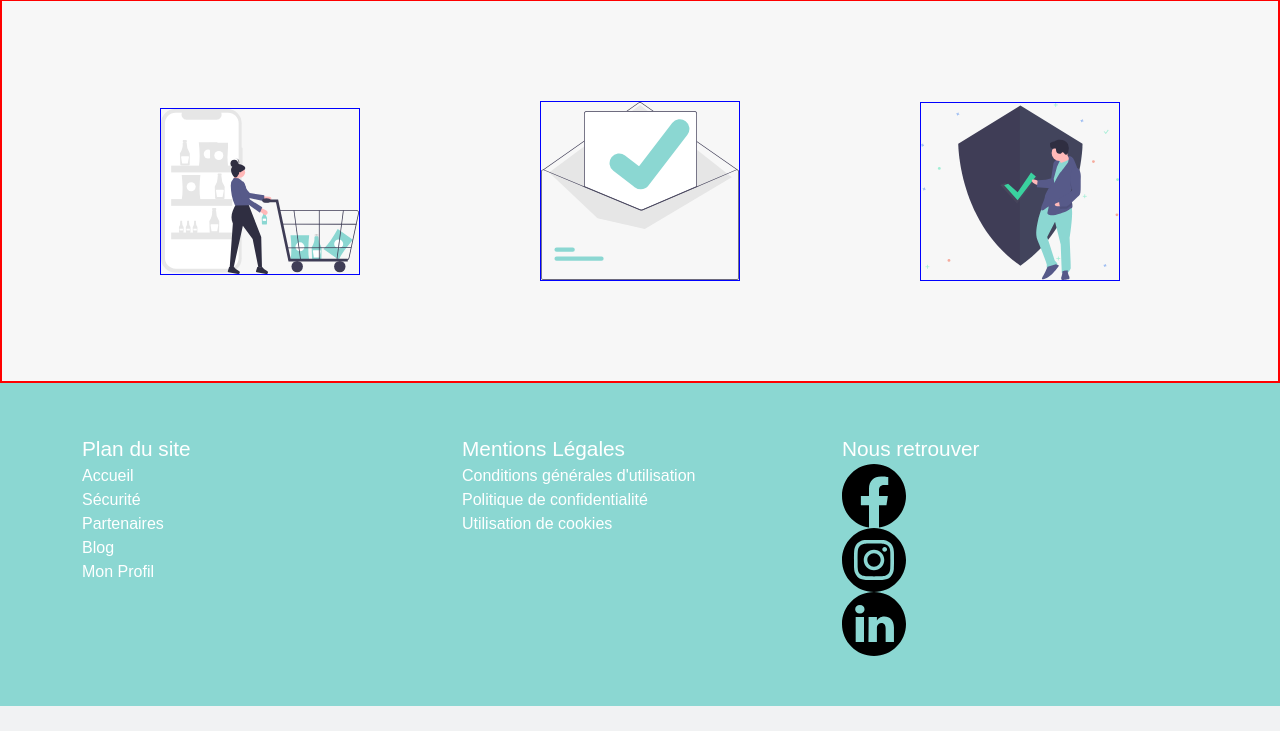
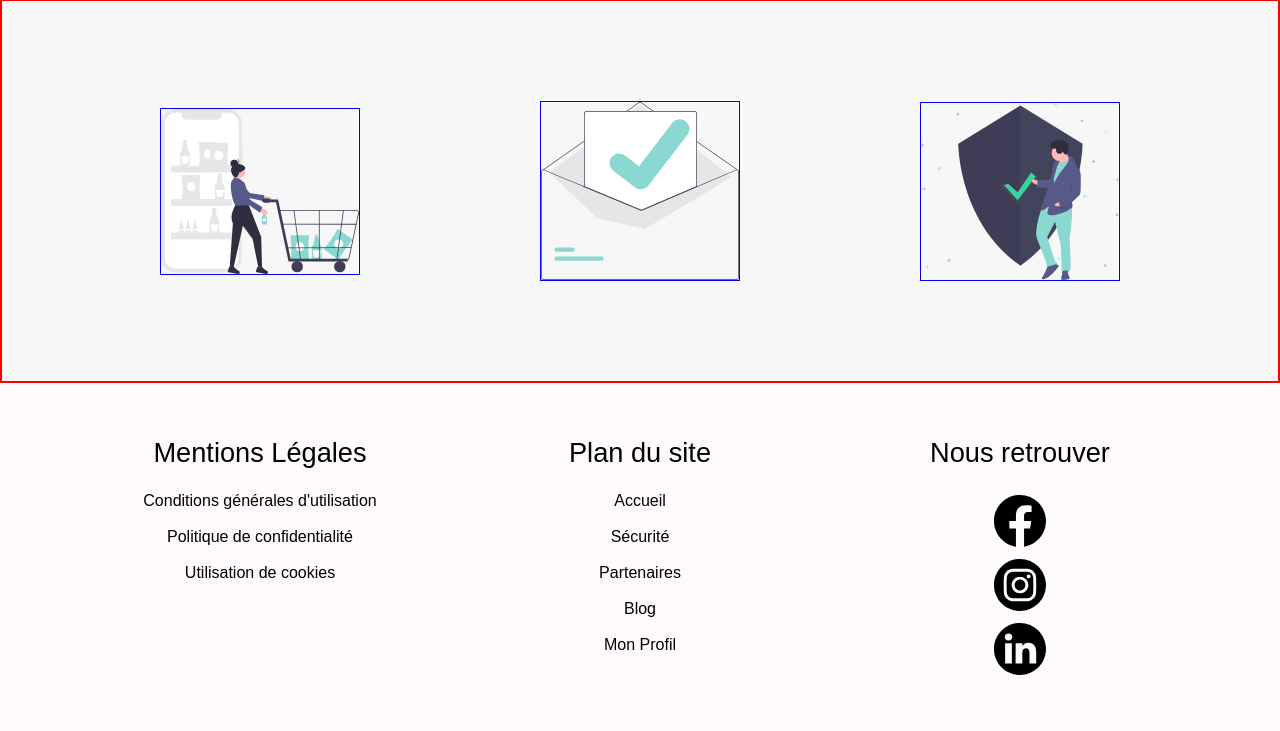
Before and after one commit to mrtcorentin/mspr-wis1, a PHP site: page / in a window 1280 px wide. Shown: the part 1339-2070 px from the top of the page. Before the commit the page ends 2045 px from the top, so only its background shows below. Run offline with PHP 8.4, Linux system fonts and the light colour scheme; some web fonts are replaced.

Commit message:
footer proto update 3

```diff
--- a/src/scss/layout/_footer.scss
+++ b/src/scss/layout/_footer.scss
@@ -1,15 +1,27 @@
 #footer {
   padding: 50px 0;
-  background-color: $secondary;
-  color: #fff;
+  background-color: #FFFBFA;
+  color: #000;
 
   .footer-title {
-    font-size: 1.3rem;
+    font-size: 1.7rem;
+  }
+
+  .footer-list {
+   margin-bottom: 12px;
+    justify-self: center;
+  }
+
+  span {
+    padding-bottom: 15px;
+    display: block;
+    text-align: center;
   }
 
   ul {
     margin: 0;
     padding: 0;
+    text-align: center;
 
     li {
       list-style-type: none;
@@ -20,7 +32,7 @@
         transition: .2s ease padding-left;
 
         &:hover {
-          color: $primary;
+          color: #00BD9D;
           padding-left: 10px;
           transition: .2s ease padding-left;
 
@@ -29,7 +41,7 @@
     img {
       height: 4rem;
       width: auto;
-
+      padding: 6px;
     }
     }
   }
--- a/template-parts/footer.php
+++ b/template-parts/footer.php
@@ -5,39 +5,39 @@
     <div class="container">
         <div class="row align-items-start">
             <div class="col">
-                <span class="footer-title">Plan du site</span>
+                <span class="footer-title">Mentions Légales</span>
 
                 <ul>
-                    <li>
-                        <a href="">Accueil</a>
+                    <li class="footer-list">
+                        <a href="">Conditions générales d'utilisation</a>
                     </li>
-                    <li>
-                        <a href="">Sécurité</a>
+                    <li class="footer-list">
+                        <a href="">Politique de confidentialité</a>
                     </li>
-                    <li>
-                        <a href="">Partenaires</a>
-                    </li>
-                    <li>
-                        <a href="">Blog</a>
-                    </li>
-                    <li>
-                        <a href="">Mon Profil</a>
+                    <li class="footer-list">
+                        <a href="">Utilisation de cookies</a>
                     </li>
                 </ul>
             </div>
 
             <div class="col">
-                <span class="footer-title">Mentions Légales</span>
+                <span class="footer-title">Plan du site</span>
 
                 <ul>
-                    <li>
-                        <a href="">Conditions générales d'utilisation</a>
+                    <li class="footer-list">
+                        <a href="">Accueil</a>
                     </li>
-                    <li>
-                        <a href="">Politique de confidentialité</a>
+                    <li class="footer-list">
+                        <a href="">Sécurité</a>
                     </li>
-                    <li>
-                        <a href="">Utilisation de cookies</a>
+                    <li class="footer-list">
+                        <a href="">Partenaires</a>
+                    </li>
+                    <li class="footer-list">
+                        <a href="">Blog</a>
+                    </li>
+                    <li class="footer-list">
+                        <a href="">Mon Profil</a>
                     </li>
                 </ul>
             </div>
```
Also changed, not shown: assets/css/app.css.
